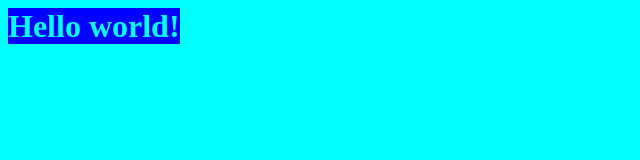
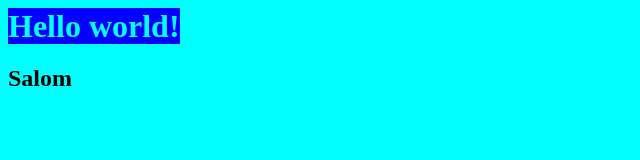
Before and after one commit to Lazizbek220/project_1, a plain HTML site: page index.html in a window 1280 px wide. Shown: the whole page, without its empty margins (0-640 px from the left). Drawn offline with Linux system fonts and the light colour scheme.

Commit message:
yangi commit!

```diff
--- a/index.html
+++ b/index.html
@@ -18,5 +18,6 @@
 </head>
 <body>
     <h1>Hello world!</h1>
+    <h2>Salom</h2>
 </body>
 </html>
```
